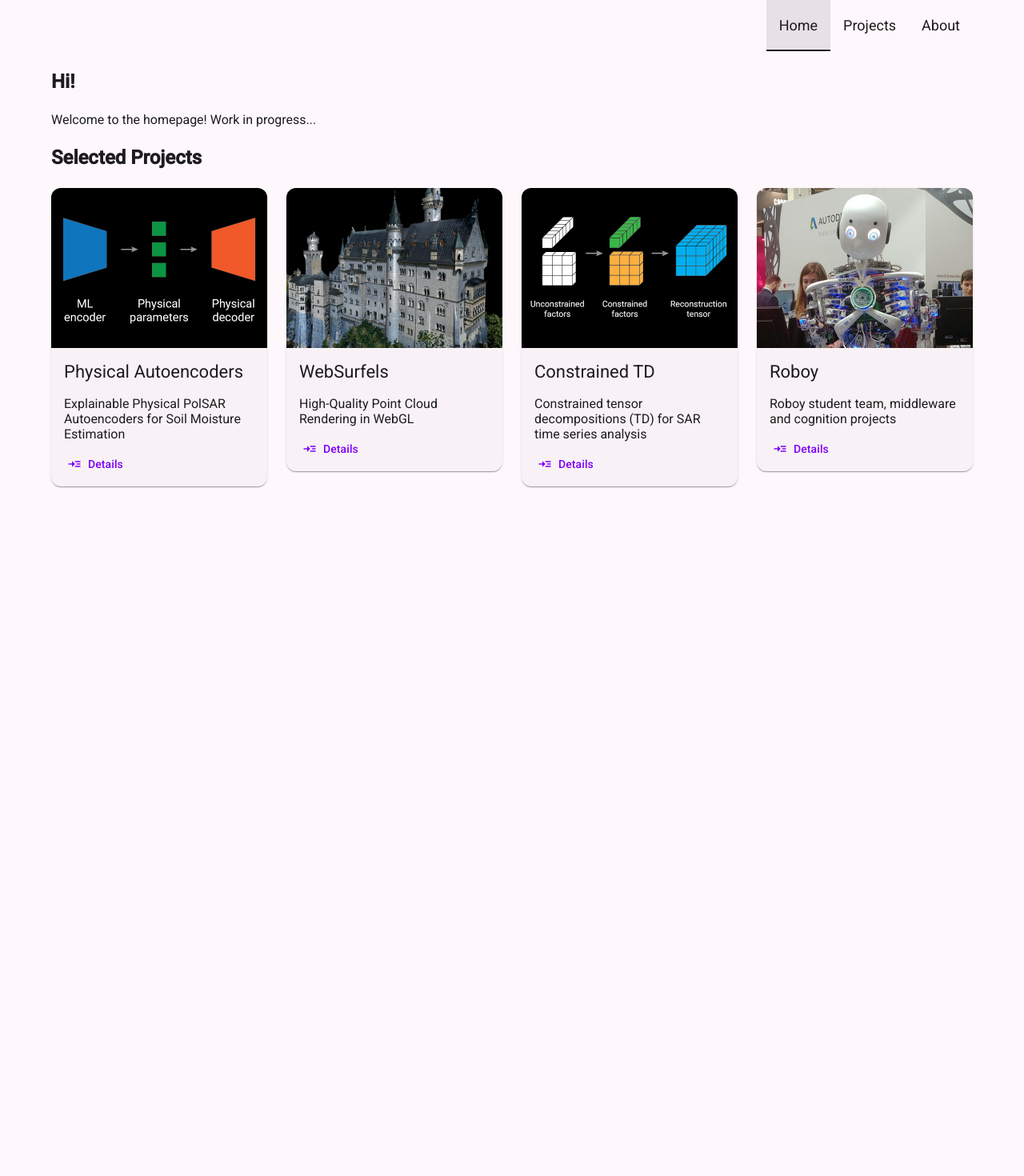
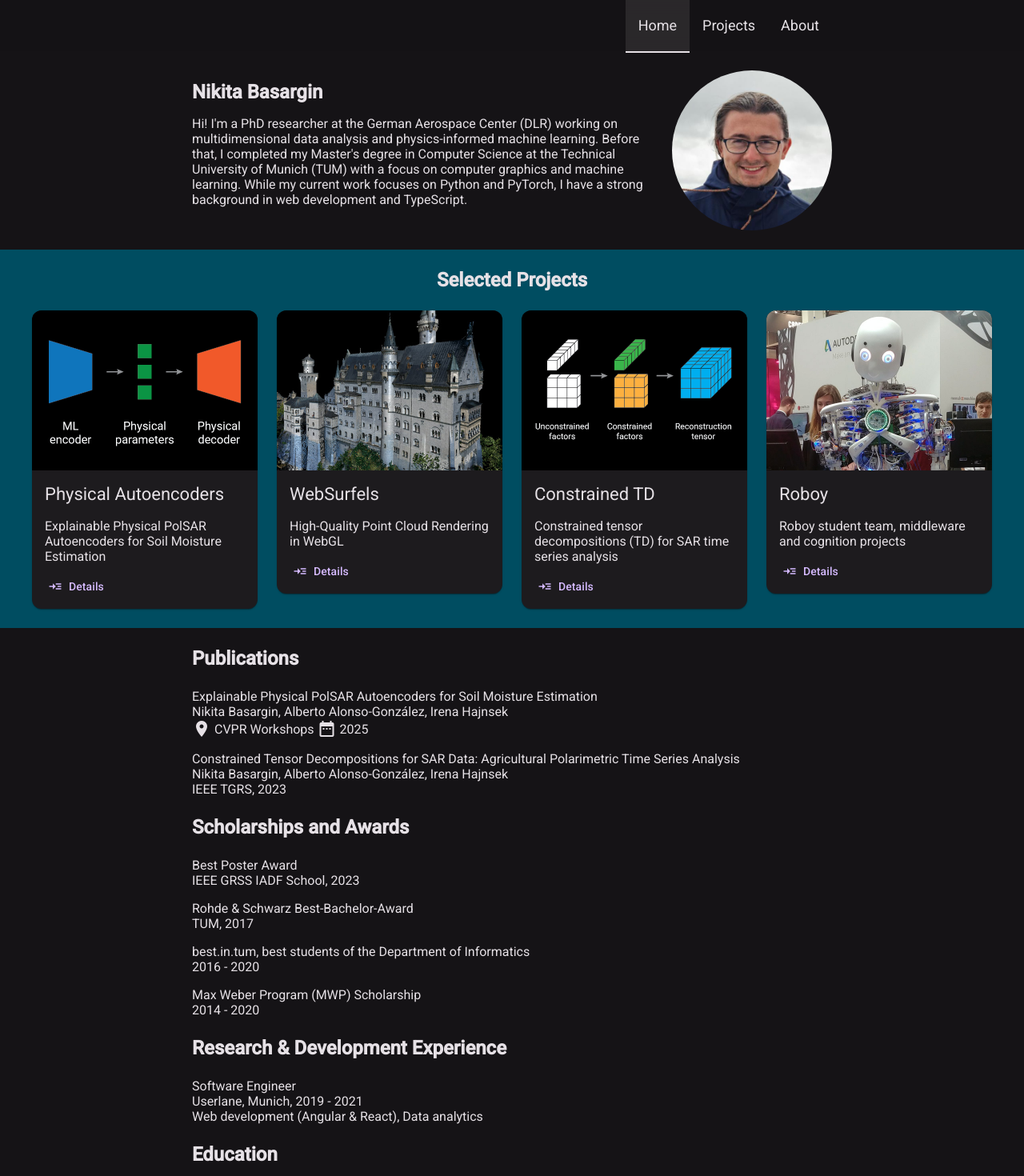
Before and after one commit to nbasargin/homepage, an Angular app: page /home in a window 1280 px wide. Shown: the top 1470 px of the page at 80% size. Before the commit the page ends 800 px from the top, so only its background shows below. Built offline with nearby package versions, Linux system fonts and the light colour scheme.

Commit message:
rework main page

```diff
--- a/src/app/header/header.ts
+++ b/src/app/header/header.ts
@@ -6,7 +6,8 @@ import { MatTabsModule } from '@angular/material/tabs';
   selector: 'hp-header',
   imports: [RouterLink, RouterLinkActive, MatTabsModule],
   template: `
-    <nav class="navbar navbar-w1200">
+    <nav class="grid-800">
+      <div class="center-col navbar">
         <div class="navbar-item" routerLinkActive="active">
           <span class="navbar-link" routerLink="/home">Home</span>
         </div>
@@ -16,6 +17,7 @@ import { MatTabsModule } from '@angular/material/tabs';
         <div class="navbar-item" routerLinkActive="active">
           <span class="navbar-link" routerLink="/about">About</span>
         </div>
+      </div>
     </nav>
   `,
   styleUrl: './header.css',
--- a/src/app/page-home/page-home.css
+++ b/src/app/page-home/page-home.css
@@ -0,0 +1,73 @@
+:host {
+  --avatar-size: 200px;
+  --column-size: 200px;
+}
+
+.section-vertical-padding {
+  padding: var(--global-page-spacing) 0;
+}
+
+.block-margin-bottom {
+  margin-bottom: var(--global-page-spacing);
+}
+
+/* Profile */
+
+.profile-block {
+  display: grid;
+  grid-template-columns: 1fr var(--avatar-size);
+  gap: var(--global-image-spacing);
+  justify-content: start;
+}
+
+.personal-info {
+  align-self: center;
+  .block-title {
+    margin: 0;
+  }
+}
+
+.avatar {
+  width: var(--avatar-size);
+  height: var(--avatar-size);
+  border-radius: 50%;
+  justify-self: center;
+  align-self: center;
+}
+
+@media (max-width: 600px) {
+  .profile-block {
+    grid-template-columns: 1fr;
+  }
+  .avatar {
+    grid-row: 1;
+    width: calc(var(--avatar-size) * 0.8);
+    height: calc(var(--avatar-size) * 0.8);
+  }
+}
+
+/* Projects */
+
+.projects-section {
+  background: #004d61;
+}
+
+.section-centered-title {
+  text-align: center;
+  margin-bottom: var(--global-page-spacing);
+}
+
+/* CV */
+
+.about-grid {
+  display: grid;
+  grid-template-columns: 1fr;
+  gap: var(--global-image-spacing);
+  justify-content: start;
+}
+
+.location-date {
+  display: flex;
+  align-items: center;
+  gap: 4px;
+}
--- a/src/app/page-home/page-home.ts
+++ b/src/app/page-home/page-home.ts
@@ -1,23 +1,113 @@
 import { Component } from '@angular/core';
 import { ProjectCardComponent } from '../project-card/project-card';
-import { ALL_PROJECTS, HIGHLIGHT_PROJECTS } from '../project-list';
+import { HIGHLIGHT_PROJECTS } from '../project-list';
+import { MatIconModule } from '@angular/material/icon';
 
 @Component({
   selector: 'hp-page-home',
-  imports: [ProjectCardComponent],
-  template: ` <div class="block-title">Hi!</div>
-    <div>
-      <p>Welcome to the homepage! Work in progress...</p>
+  imports: [ProjectCardComponent, MatIconModule],
+  template: `
+    <div class="grid-800 section-vertical-padding">
+      <div class="center-col">
+        <div class="profile-block">
+          <div class="personal-info">
+            <div class="block-title">Nikita Basargin</div>
+            <p>
+              Hi! I'm a PhD researcher at the German Aerospace Center (DLR) working on multidimensional data analysis
+              and physics-informed machine learning. Before that, I completed my Master's degree in Computer Science at
+              the Technical University of Munich (TUM) with a focus on computer graphics and machine learning. While my
+              current work focuses on Python and PyTorch, I have a strong background in web development and TypeScript.
+            </p>
+          </div>
+          <img src="/assets/about/profile-gh.jpg" alt="Profile Picture" class="avatar" />
+        </div>
+      </div>
     </div>
-    <div class="block-title">Selected Projects</div>
-    <div class="project-list">
-      @for (project of HIGHLIGHT_PROJECTS; track $index) {
-        <hp-project-card [projectData]="project"></hp-project-card>
-      }
-    </div>`,
-  host: {
-    class: 'page-w1200',
-  },
+    <div class="grid-1200 projects-section section-vertical-padding">
+      <div class="center-col">
+        <div class="block-title section-centered-title">Selected Projects</div>
+        <div class="project-list">
+          @for (project of HIGHLIGHT_PROJECTS; track $index) {
+            <hp-project-card [projectData]="project"></hp-project-card>
+          }
+        </div>
+      </div>
+    </div>
+    <div class="grid-800 section-vertical-padding">
+      <div class="center-col">
+        <div class="block-title block-margin-bottom">Publications</div>
+        <div class="about-grid block-margin-bottom">
+          <div>
+            <div>Explainable Physical PolSAR Autoencoders for Soil Moisture Estimation</div>
+            <div>Nikita Basargin, Alberto Alonso-González, Irena Hajnsek</div>
+            <div class="location-date">
+              <mat-icon fontIcon="location_on"></mat-icon> CVPR Workshops
+              <mat-icon fontIcon="date_range"></mat-icon> 2025
+            </div>
+          </div>
+          <div>
+            <div>Constrained Tensor Decompositions for SAR Data: Agricultural Polarimetric Time Series Analysis</div>
+            <div>Nikita Basargin, Alberto Alonso-González, Irena Hajnsek</div>
+            <div>IEEE TGRS, 2023</div>
+          </div>
+        </div>
+
+        <div class="block-title block-margin-bottom">Scholarships and Awards</div>
+        <div class="about-grid block-margin-bottom">
+          <div>
+            <div>Best Poster Award</div>
+            <div>IEEE GRSS IADF School, 2023</div>
+          </div>
+          <div>
+            <div>Rohde & Schwarz Best-Bachelor-Award</div>
+            <div>TUM, 2017</div>
+          </div>
+          <div>
+            <div>best.in.tum, best students of the Department of Informatics</div>
+            <div>2016 - 2020</div>
+          </div>
+          <div>
+            <div>Max Weber Program (MWP) Scholarship</div>
+            <div>2014 - 2020</div>
+          </div>
+        </div>
+
+        <div class="block-title block-margin-bottom">Research & Development Experience</div>
+        <div class="about-grid block-margin-bottom">
+          <div>
+            <div>Software Engineer</div>
+            <div>Userlane, Munich, 2019 - 2021</div>
+            <div>Web development (Angular & React), Data analytics</div>
+          </div>
+        </div>
+
+        <div class="block-title block-margin-bottom">Education</div>
+        <div class="about-grid block-margin-bottom">
+          <div>
+            <div>PhD in Data Science and Remote Sensing</div>
+            <div>DLR, TUM, MUDS, Munich, 2021 - now</div>
+            <div>Topic: Bio- and Geophysical Parameter Estimation from Multidimensional SAR Data</div>
+          </div>
+
+          <div>
+            <div>Master of Informatics</div>
+            <div>TUM, Munich, 2017 - 2020</div>
+            <div>UOW, Australia, 2018</div>
+            <div>Passed with high distinction, grade: 1.0</div>
+            <div>Thesis: High-Quality Point Cloud Rendering in WebGL</div>
+          </div>
+
+          <div>
+            <div>Bachelor of Informatics</div>
+            <div>TUM, Munich, 2014 - 2017</div>
+            <div>NUS, Singapore, 2016</div>
+            <div>Passed with high distinction, grade: 1.1</div>
+            <div>Thesis: Interactive simulation of floods using the SPH method</div>
+          </div>
+        </div>
+      </div>
+    </div>
+  `,
   styleUrl: './page-home.css',
 })
 export class PageHomeComponent {
--- a/src/styles.scss
+++ b/src/styles.scss
@@ -3,6 +3,7 @@
 :root {
   --global-header-height: 64px;
   --global-max-width: 1200px;
+  --global-max-article-width: 800px;
   --global-page-spacing: 24px;
   --global-image-spacing: 16px;
   --card-min-width: 250px;
@@ -14,7 +15,7 @@
 }
 
 html {
-  color-scheme: light dark;
+  color-scheme: dark; /* light dark */
   scrollbar-width: thin;
   width: 100%;
   min-height: 100%;
@@ -42,11 +43,24 @@ body {
 
 /* utility styles */
 
-.navbar-w1200 {
-  display: block;
-  max-width: var(--global-max-width);
-  padding: 0 var(--global-page-spacing);
-  margin: 0 auto;
+.grid-800 {
+  display: grid;
+  grid-template-columns: 1fr min(var(--global-max-article-width), calc(100% - var(--global-page-spacing) * 2)) 1fr;
+  grid-column-gap: var(--global-page-spacing);
+
+  .center-col {
+    grid-column: 2;
+  }
+}
+
+.grid-1200 {
+  display: grid;
+  grid-template-columns: 1fr min(var(--global-max-width), calc(100% - var(--global-page-spacing) * 2)) 1fr;
+  grid-column-gap: var(--global-page-spacing);
+
+  .center-col {
+    grid-column: 2;
+  }
 }
 
 .page-w800 {
@@ -67,14 +81,12 @@ body {
   display: block;
   font-size: 24px;
   font-weight: bold;
-  margin: 24px 0;
 }
 
 .block-subtitle {
   display: block;
   font-size: 18px;
   font-weight: bold;
-  margin: 32px 0 16px;
 }
 
 .button-row {
```
Lines whose indentation alone changed are shown as unchanged.
